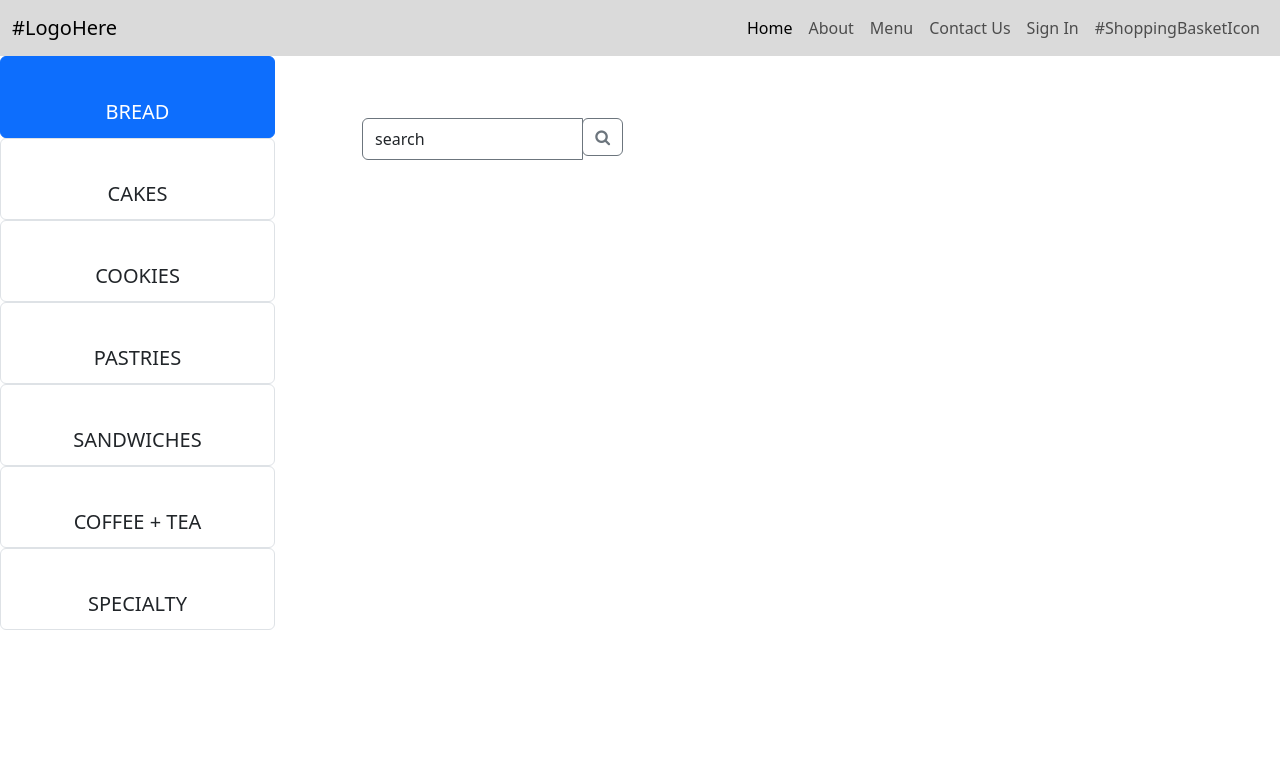
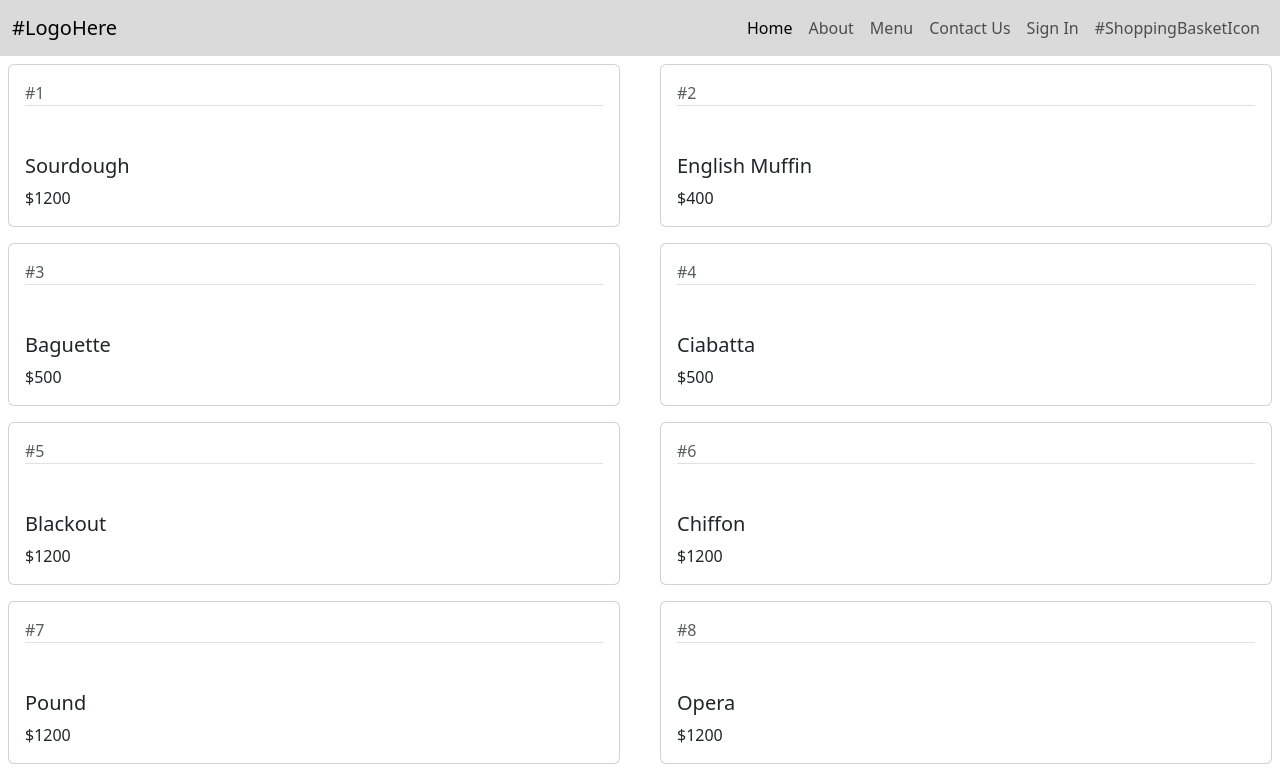
Before and after one commit to Nikansha-M/flour-power, a React (Create React App) app: page / in a window 1280 px wide. Shown: the top 778 px of the page. Built offline with nearby package versions, Linux system fonts and the light colour scheme.

Commit message:
product ids rendering

```diff
--- a/public/index.html
+++ b/public/index.html
@@ -24,7 +24,7 @@
       work correctly both with client-side routing and a non-root public URL.
       Learn how to configure a non-root public URL by running `npm run build`.
     -->
-    <title>React App</title>
+    <title>Flour Power Cafe</title>
   </head>
   <body>
     <noscript>You need to enable JavaScript to run this app.</noscript>
--- a/src/MenuCategories.jsx
+++ b/src/MenuCategories.jsx
@@ -1,23 +1,76 @@
 import React, {Component} from 'react';
+import Product from './Product';
 
+export default class MenuCategories extends Component {
 
-class MenuCategories extends Component {
+    state = {products: [
+            { id: 1, productName: 'Sourdough', category: 'Bread', price:1200, quantity: 10},
+            { id: 2,  productName: 'English Muffin', category: 'Bread', price:400, quantity: 10},
+            { id: 3,  productName: 'Baguette', category: 'Bread', price:500, quantity: 10},
+            { id: 4,  productName: 'Ciabatta', category: 'Bread', price:500, quantity: 10},
+            { id: 5,  productName: 'Blackout', category: 'Cakes', price:1200, quantity: 10},
+            { id: 6,  productName: 'Chiffon', category: 'Cakes', price:1200, quantity: 10},
+            { id: 7,  productName: 'Pound', category: 'Cakes', price:1200, quantity: 10},
+            { id: 8,  productName: 'Opera', category: 'Cakes', price:1200, quantity: 10},
+            { id: 9,  productName: 'Chocolate Chip', category: 'Cookies', price:600, quantity: 10},
+            { id: 10,  productName: 'White Chocolate Macadamia Nut', category: 'Cookies', price:600, quantity: 10},
+            { id: 11,  productName: 'Apple Crumb Pie', category: 'Cookies', price:600, quantity: 10},
+            { id: 12,  productName: 'Ginger-Molasses', category: 'Cookies', price:600, quantity: 10},
+            { id: 13,  productName: 'Croissant', category: 'Pastries', price:500, quantity: 10},
+            { id: 14,  productName: 'Ham & Cheese Croissant', category: 'Pastries', price:600, quantity: 10},
+            { id: 15,  productName: 'Morning Bun', category: 'Pastries', price:700, quantity: 10},
+            { id: 16,  productName: 'Kouign-Amann', category: 'Pastries', price:800, quantity: 10},
+            { id: 17,  productName: 'BLT', category: 'Sandwiches', price:1400, quantity: 10},
+            { id: 18,  productName: 'Chicken', category: 'Sandwiches', price:1400, quantity: 10},
+            { id: 19,  productName: 'Tuna Melt', category: 'Sandwiches', price:1400, quantity: 10},
+            { id: 20,  productName: 'Egg Salad', category: 'Sandwiches', price:1200, quantity: 10},
+            { id: 21,  productName: 'Iced Coffee', category: 'Coffee + Tea', price:800, quantity: 10},
+            { id: 22,  productName: 'Latte', category: 'Coffee + Tea', price:800, quantity: 10},
+            { id: 23,  productName: 'Cappuccino', category: 'Coffee + Tea', price:900, quantity: 10},
+            { id: 24,  productName: 'Cold Brew', category: 'Coffee + Tea', price:800, quantity: 10},
+            { id: 25,  productName: 'Chrysanthemum', category: 'Coffee + Tea', price:700, quantity: 10},
+            { id: 26,  productName: 'Matcha', category: 'Coffee + Tea', price:800, quantity: 10},
+            { id: 27,  productName: 'Oolong', category: 'Coffee + Tea', price:700, quantity: 10},
+            { id: 28,  productName: 'Rooibos', category: 'Coffee + Tea', price:700, quantity: 10},
+            { id: 29,  productName: 'Coffee Beans - Arabica', category: 'Specialty', price:20000, quantity: 10},
+            { id: 30,  productName: 'Tea Strainer', category: 'Specialty', price:1800, quantity: 10},
+            { id: 31,  productName: 'Coffee Mug', category: 'Specialty', price:1500, quantity: 10},
+            { id: 32,  productName: 'Loose Leaf Tea - Wild Huckleberry', category: 'Specialty', price:1500, quantity: 10},
+        ],
+    };
+
     render() {
-        return(
-            <React.Fragment>
-                <ul className="list-group">
-                    <a href='#'><li className="list-group-item active rounded" aria-current="true">BREAD</li></a>
-                    <a href='#'><li className="list-group-item rounded">CAKES</li></a>
-                    <a href='#'><li className="list-group-item rounded">COOKIES</li></a>
-                    <a href='#'><li className="list-group-item rounded">PASTRIES</li></a>
-                    <a href='#'><li className="list-group-item rounded">SANDWICHES</li></a>
-                    <a href='#'><li className="list-group-item rounded">COFFEE + TEA</li></a>
-                    <a href='#'><li className="list-group-item rounded">SPECIALTY</li></a>
-                </ul>
-            </React.Fragment>
-        )
+        return (
+            <div className='containr-fluid'>
+
+                <div className='row'>
+                {this.state.products.map((product) => {
+                    return (
+                    <Product
+                    key={product.id}
+                    id={product.id}
+                    productName={product.productName}
+                    price={product.price}
+                    quantity={product.quantity} />
+                    )})}
+                </div>
+            </div>
+        );
     }
+
+    // render() {
+    //     return(
+    //         <React.Fragment>
+    //             <ul className="list-group">
+    //                 <a href='#'><li className="list-group-item active rounded" aria-current="true">BREAD</li></a>
+    //                 <a href='#'><li className="list-group-item rounded">CAKES</li></a>
+    //                 <a href='#'><li className="list-group-item rounded">COOKIES</li></a>
+    //                 <a href='#'><li className="list-group-item rounded">PASTRIES</li></a>
+    //                 <a href='#'><li className="list-group-item rounded">SANDWICHES</li></a>
+    //                 <a href='#'><li className="list-group-item rounded">COFFEE + TEA</li></a>
+    //                 <a href='#'><li className="list-group-item rounded">SPECIALTY</li></a>
+    //             </ul>
+    //         </React.Fragment>
+    //     )
+    // };
 }
-
-
-export default MenuCategories;
--- /dev/null
+++ b/src/Product.jsx
@@ -0,0 +1,18 @@
+import React, {Component} from "react";
+
+export default class Product extends Component {
+
+    render() {
+        return (
+            <div className='col-lg-6'>
+                <div className='card m-2'>
+                <div className='card-body'>
+                <div className='text-muted'>#{this.props.id}</div>
+                <h5 className='pt-5 border-top'>{this.props.productName}</h5>
+                <div>${this.props.price}</div>
+            </div>
+            </div>
+            </div>
+        );
+    }
+}
```
